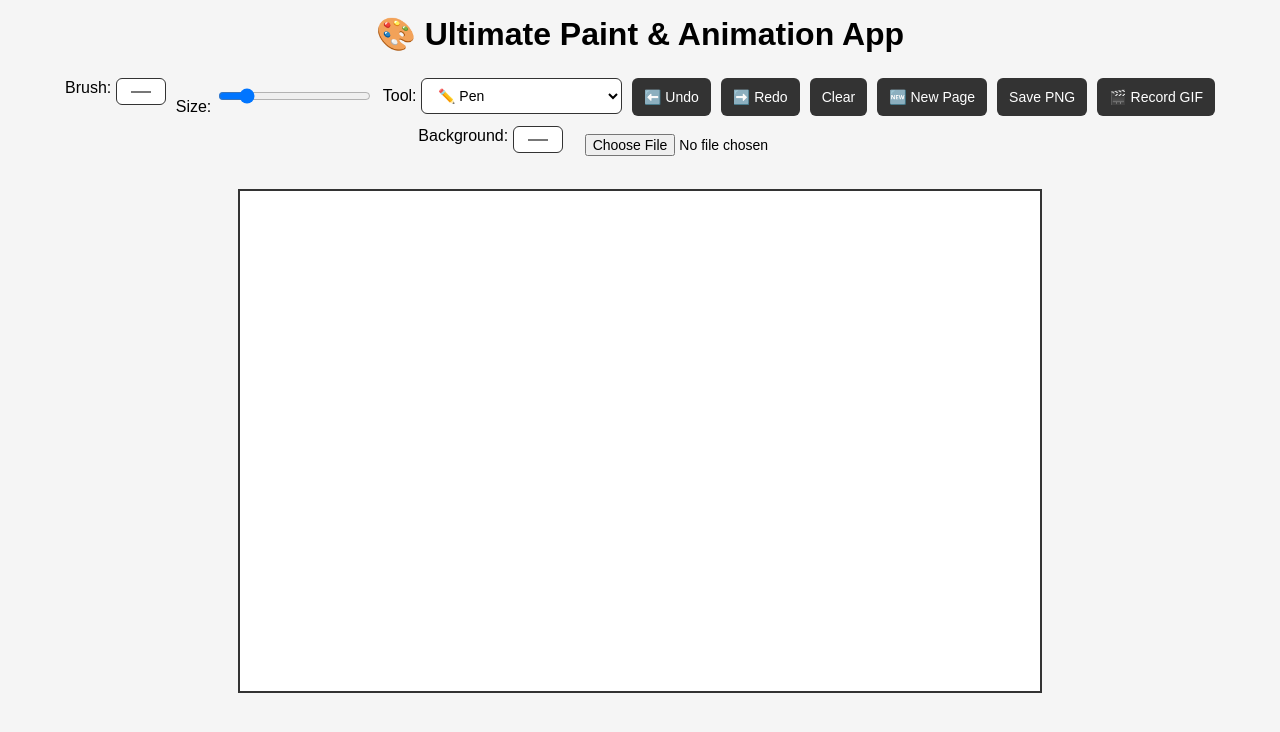
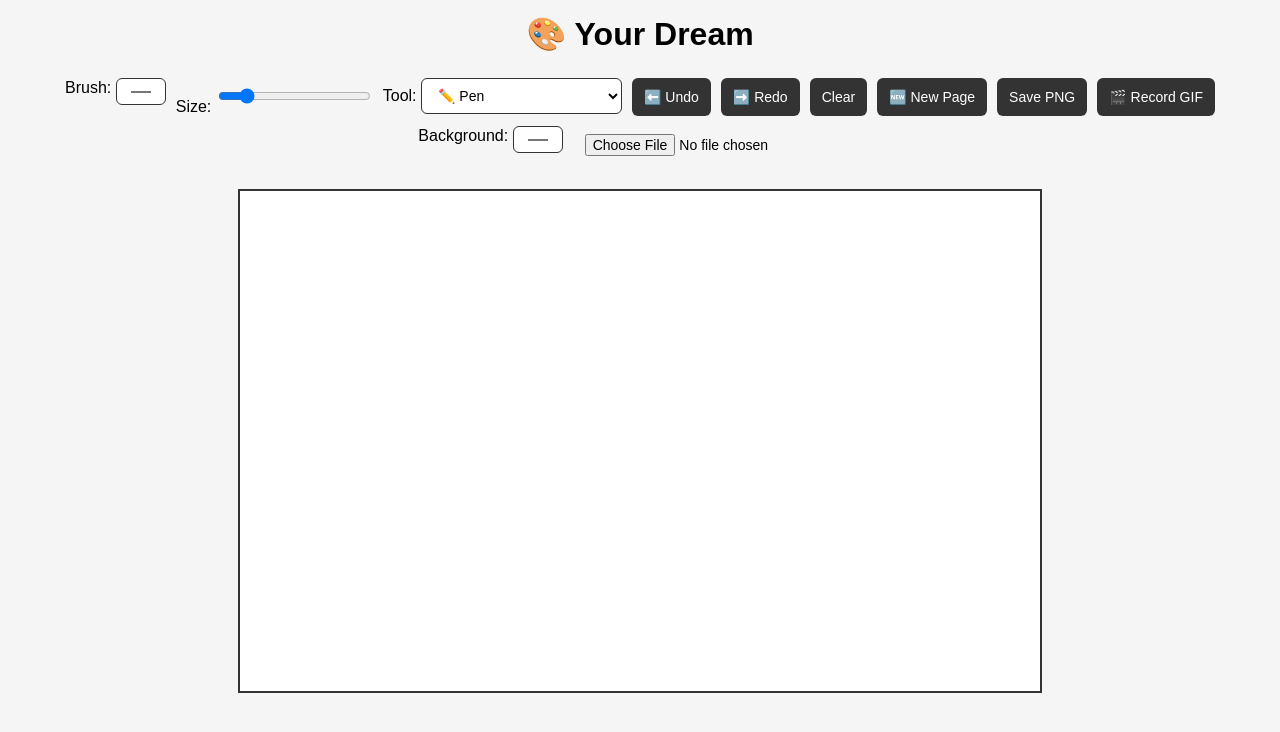
Before and after one commit to DudekulaBadesaheb/artpad, a plain HTML site: page index.html in a window 1280 px wide. Drawn offline with Linux system fonts and the light colour scheme.

Commit message:
Update index.html

```diff
--- a/index.html
+++ b/index.html
@@ -3,7 +3,7 @@
   <head>
     <meta charset="UTF-8" />
     <meta name="viewport" content="width=device-width, initial-scale=1.0" />
-    <title>Ultimate Paint & Animation App</title>
+    <title>KPDBC ArtPad</title>
     <link
       rel="icon"
       type="image/png"
@@ -63,7 +63,7 @@
     </style>
   </head>
   <body>
-    <h1>🎨 Ultimate Paint & Animation App</h1>
+    <h1>🎨 Your Dream</h1>
 
     <div class="toolbar">
       <label
```
